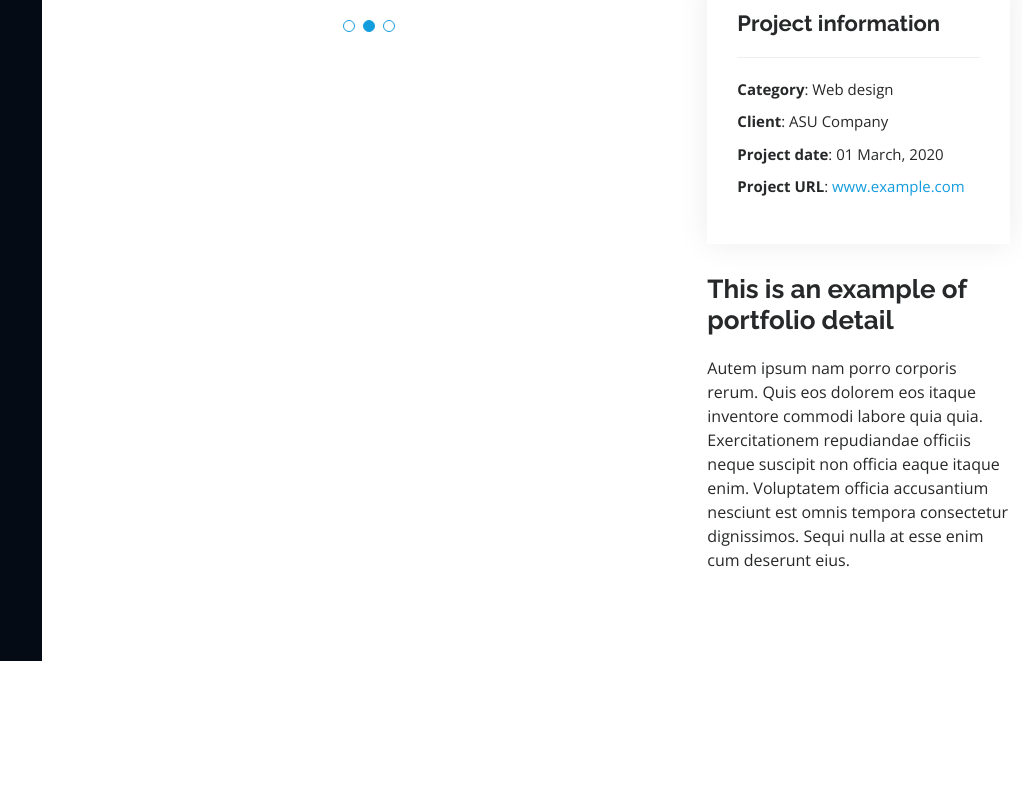
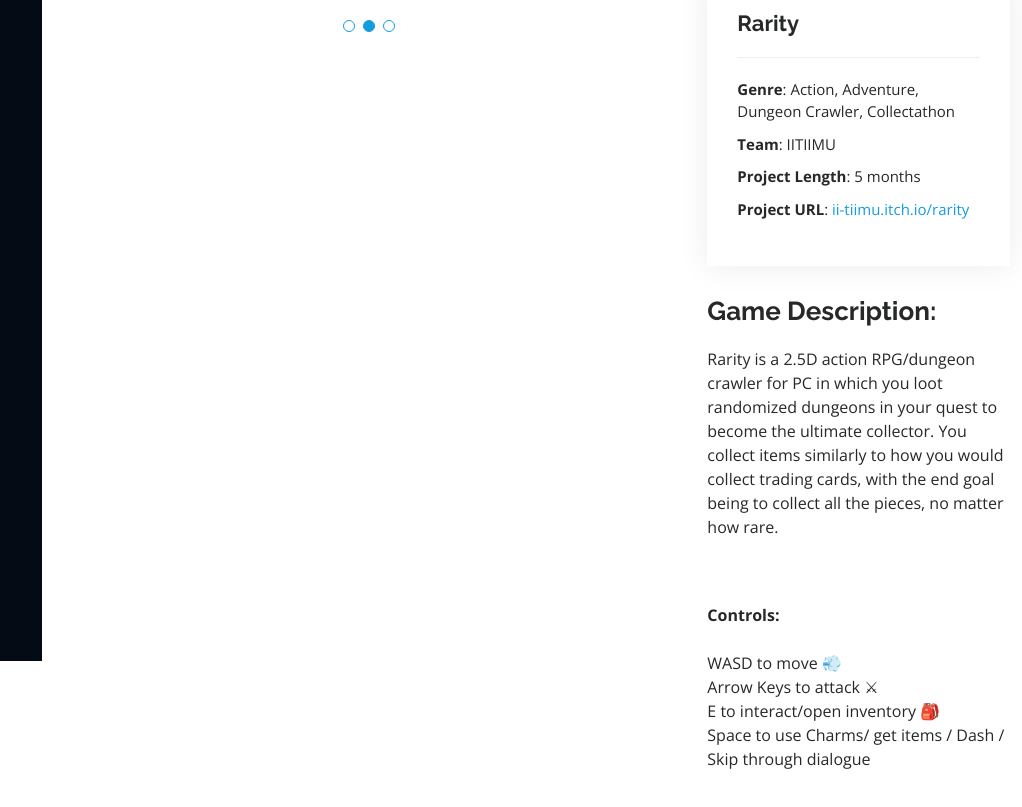
Before and after one commit to BenjaminBogBog/BogBogPortfolio, a plain HTML site: page Rarity-details.html in a window 1280 px wide. Shown: the part 139-946 px from the top of the page, 258-1280 px from the left. Before the commit the page ends 800 px from the top, so only its background shows below. Drawn offline with nearby package versions, Linux system fonts and the light colour scheme.

```diff
--- a/Rarity-details.html
+++ b/Rarity-details.html
@@ -5,13 +5,13 @@
   <meta charset="utf-8">
   <meta content="width=device-width, initial-scale=1.0" name="viewport">
 
-  <title>Portfolio Details - iPortfolio Bootstrap Template</title>
+  <title>Benjamin Berg's Portfolio</title>
   <meta content="" name="description">
   <meta content="" name="keywords">
 
   <!-- Favicons -->
-  <link href="assets/img/favicon.png" rel="icon">
-  <link href="assets/img/apple-touch-icon.png" rel="apple-touch-icon">
+  <link href="assets/img/benicon.png" rel="icon">
+  <link href="assets/img/benicon.png" rel="apple-touch-icon">
 
   <!-- Google Fonts -->
   <link href="https://fonts.googleapis.com/css?family=Open+Sans:300,300i,400,400i,600,600i,700,700i|Raleway:300,300i,400,400i,500,500i,600,600i,700,700i|Poppins:300,300i,400,400i,500,500i,600,600i,700,700i" rel="stylesheet">
@@ -114,18 +114,28 @@
 
           <div class="col-lg-4">
             <div class="portfolio-info">
-              <h3>Project information</h3>
+              <h3>Rarity</h3>
               <ul>
-                <li><strong>Category</strong>: Web design</li>
-                <li><strong>Client</strong>: ASU Company</li>
-                <li><strong>Project date</strong>: 01 March, 2020</li>
-                <li><strong>Project URL</strong>: <a href="#">www.example.com</a></li>
+                <li><strong>Genre</strong>: Action, Adventure, Dungeon Crawler, Collectathon</li>
+                <li><strong>Team</strong>: IITIIMU</li>
+                <li><strong>Project Length</strong>: 5 months</li>
+                <li><strong>Project URL</strong>: <a href="https://ii-tiimu.itch.io/rarity">ii-tiimu.itch.io/rarity</a></li>
               </ul>
             </div>
             <div class="portfolio-description">
-              <h2>This is an example of portfolio detail</h2>
+              <h2>Game Description: </h2>
               <p>
-                Autem ipsum nam porro corporis rerum. Quis eos dolorem eos itaque inventore commodi labore quia quia. Exercitationem repudiandae officiis neque suscipit non officia eaque itaque enim. Voluptatem officia accusantium nesciunt est omnis tempora consectetur dignissimos. Sequi nulla at esse enim cum deserunt eius.
+                Rarity is a 2.5D action RPG/dungeon crawler for PC in which you loot randomized dungeons in your quest to become the ultimate collector.
+                You collect items similarly to how you would collect trading cards,
+                with the end goal being to collect all the pieces,
+                no matter how rare. </div><br><br>
+
+                <b>Controls:</b> <br><br>
+
+                WASD to move 💨 <br>
+                Arrow Keys to attack ⚔ <br>
+                E to interact/open inventory 🎒 <br>
+                Space to use Charms/ get items / Dash / Skip through dialogue <br>
               </p>
             </div>
           </div>
```
Also changed, not shown: index.html (+1 -1 lines), assets/img/semble.png (added).
